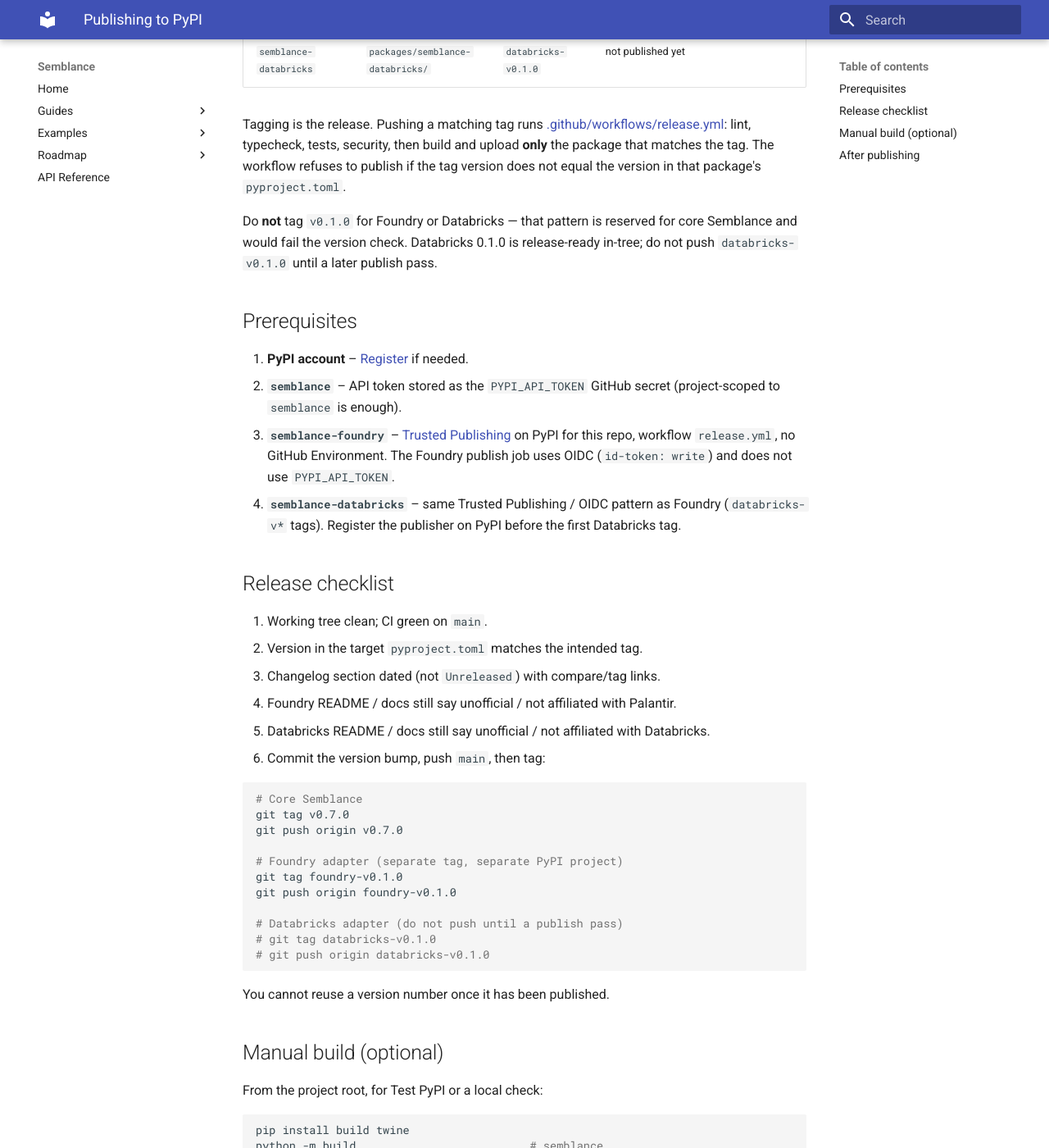
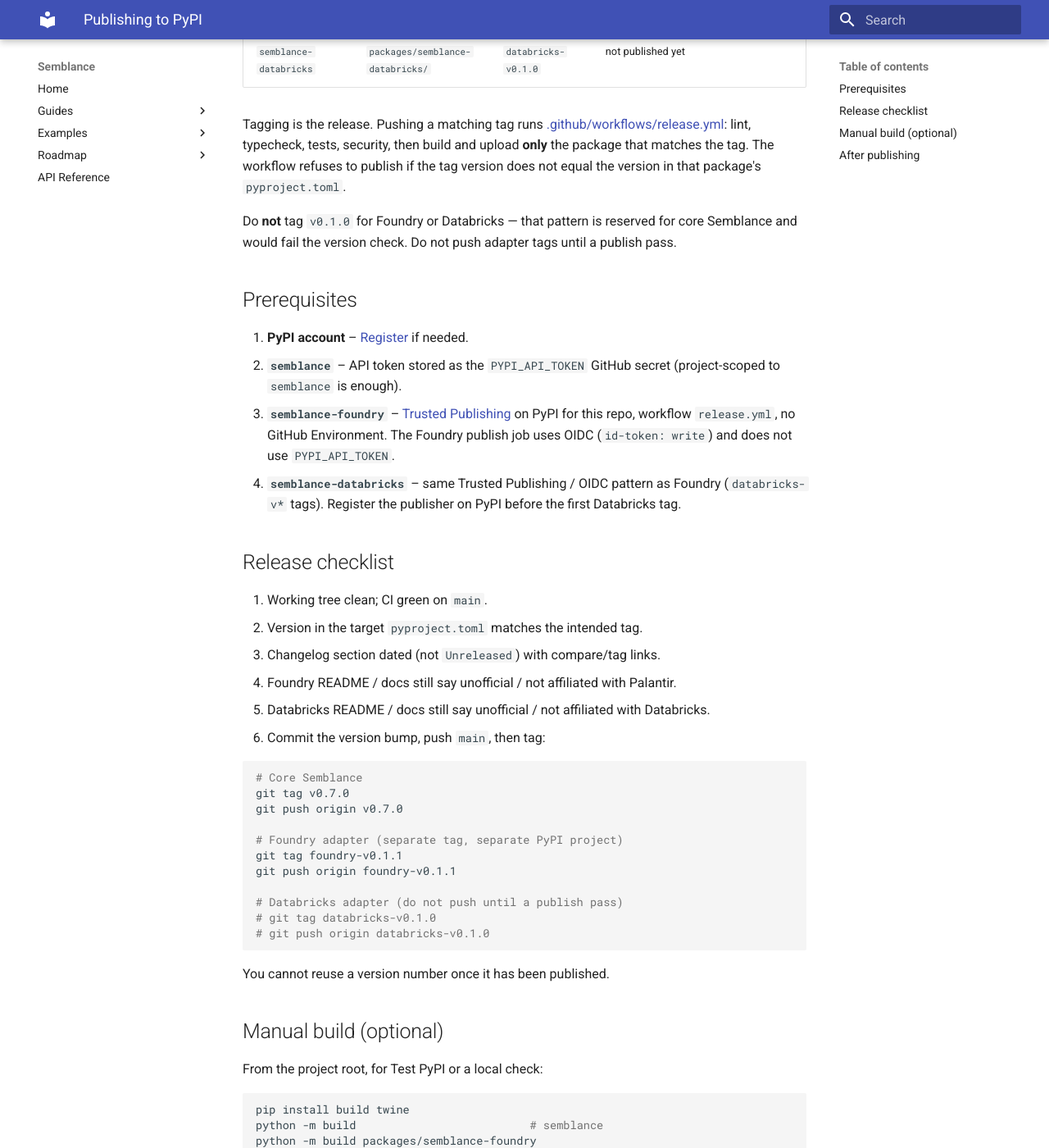
Before and after one commit to eddiethedean/semblance, an MkDocs documentation site: the page built from docs/publishing.md, in a window 1280 px wide and 1400 px high, scrolled down 338 px. Shown: the whole window at 82% size. Built offline with MkDocs 1.6.1 and Material for MkDocs 9.7.7, drawn with Linux system fonts in a browser that asks for light colours.

Commit message:
Bump semblance-foundry to 0.1.1 for page-token validation.
Keep unpublished semblance-databricks at 0.1.0 and core semblance at 0.7.0.

```diff
--- a/docs/publishing.md
+++ b/docs/publishing.md
@@ -5,12 +5,12 @@
 | Package | `pyproject.toml` | Tag | PyPI |
 |---|---|---|---|
 | `semblance` | repo root | `v0.7.0` | https://pypi.org/project/semblance/ |
-| `semblance-foundry` | `packages/semblance-foundry/` | `foundry-v0.1.0` | https://pypi.org/project/semblance-foundry/ |
+| `semblance-foundry` | `packages/semblance-foundry/` | `foundry-v0.1.1` | https://pypi.org/project/semblance-foundry/ |
 | `semblance-databricks` | `packages/semblance-databricks/` | `databricks-v0.1.0` | not published yet |
 
 Tagging is the release. Pushing a matching tag runs [.github/workflows/release.yml](https://github.com/eddiethedean/semblance/blob/main/.github/workflows/release.yml): lint, typecheck, tests, security, then build and upload **only** the package that matches the tag. The workflow refuses to publish if the tag version does not equal the version in that package's `pyproject.toml`.
 
-Do **not** tag `v0.1.0` for Foundry or Databricks — that pattern is reserved for core Semblance and would fail the version check. Databricks 0.1.0 is release-ready in-tree; do not push `databricks-v0.1.0` until a later publish pass.
+Do **not** tag `v0.1.0` for Foundry or Databricks — that pattern is reserved for core Semblance and would fail the version check. Do not push adapter tags until a publish pass.
 
 ## Prerequisites
 
@@ -34,8 +34,8 @@
 git push origin v0.7.0
 
 # Foundry adapter (separate tag, separate PyPI project)
-git tag foundry-v0.1.0
-git push origin foundry-v0.1.0
+git tag foundry-v0.1.1
+git push origin foundry-v0.1.1
 
 # Databricks adapter (do not push until a publish pass)
 # git tag databricks-v0.1.0
--- a/packages/semblance-foundry/src/semblance_foundry/compatibility.yaml
+++ b/packages/semblance-foundry/src/semblance_foundry/compatibility.yaml
@@ -1,4 +1,4 @@
-packageVersion: "0.1.0"
+packageVersion: "0.1.1"
 documentedAt: "2026-08-18"
 source: "https://www.palantir.com/docs/foundry/api/v2"
 operations:
```
Also changed, not shown: CHANGELOG.md (+1 -0 lines), packages/semblance-foundry/CHANGELOG.md (+10 -3 lines), 2 other files.
